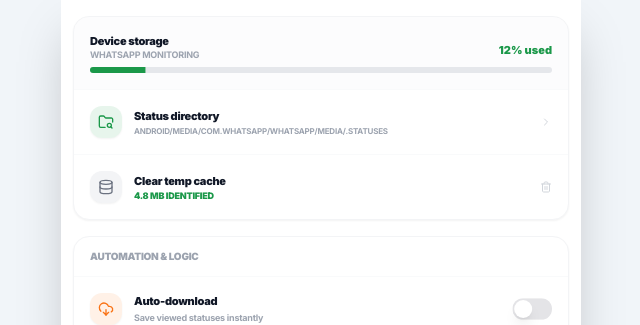
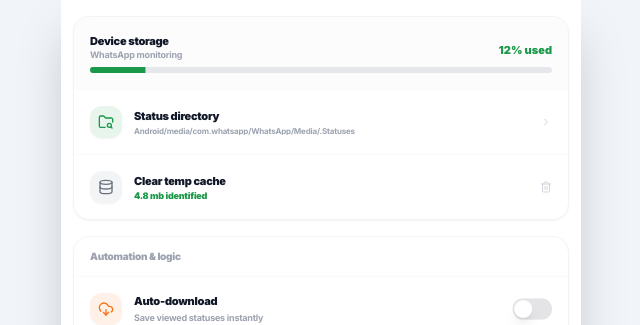
Before and after one commit to dailynoor2025/statuskeeper, a Next.js app: page /settings in a window 1280 px wide. Shown: the top 325 px of the page, without its empty margins (319-959 px from the left). Built offline with nearby package versions, Linux system fonts and the light colour scheme.

Commit message:
"Fix all Gradle errors for my Android project Status Keeper (com.qhaleel

```diff
--- a/src/app/globals.css
+++ b/src/app/globals.css
@@ -42,7 +42,7 @@
   grid-template-columns: repeat(3, 1fr);
   gap: 1px;
   width: 100%;
-  padding: 1px;
+  padding: 0;
 }
 
 .no-scrollbar::-webkit-scrollbar { display: none; }
--- a/src/components/layout/AppHeader.tsx
+++ b/src/components/layout/AppHeader.tsx
@@ -57,7 +57,7 @@ export function AppHeader({ isPro, onHelpClick }: AppHeaderProps) {
             <DropdownMenuContent align="end" className="w-48 rounded-2xl p-1.5 shadow-2xl border-none glass-morphism">
               <DropdownMenuItem className="rounded-xl text-[10px] font-bold py-2" asChild>
                 <a href="https://sites.google.com/view/qhaleel-latest-apps/home" target="_blank" rel="noopener noreferrer">
-                  Latest apps 🔥
+                  Latest apps
                 </a>
               </DropdownMenuItem>
               <DropdownMenuItem className="rounded-xl text-[10px] font-bold py-2" asChild>
--- a/src/components/views/PremiumView.tsx
+++ b/src/components/views/PremiumView.tsx
@@ -81,7 +81,7 @@ export function PremiumView({ isPro, onProChange }: PremiumViewProps) {
     <div className="px-3 py-3 space-y-3 w-full h-full overflow-y-auto no-scrollbar bg-gray-50/10">
       <div className="text-center space-y-0.5 animate-in fade-in duration-500">
         <h2 className="text-[clamp(10px,2.5vw,12px)] font-black text-gray-900 tracking-tight">Premium dashboard</h2>
-        <p className="text-[clamp(8px,2vw,10px)] text-gray-400 font-bold tracking-tight uppercase">Ad-free access points</p>
+        <p className="text-[clamp(8px,2vw,10px)] text-gray-400 font-bold tracking-tight">Ad-free access points</p>
       </div>
 
       {isPro && (
--- a/src/components/views/SettingsView.tsx
+++ b/src/components/views/SettingsView.tsx
@@ -61,7 +61,7 @@ export function SettingsView() {
           <div className="flex justify-between items-end mb-2">
             <div>
               <p className="text-[clamp(10px,2.5vw,11px)] font-black tracking-tight text-gray-900">Device storage</p>
-              <p className="text-[clamp(8px,2vw,9px)] text-gray-400 font-bold tracking-tight leading-none uppercase">WhatsApp monitoring</p>
+              <p className="text-[clamp(8px,2vw,9px)] text-gray-400 font-bold tracking-tight leading-none">WhatsApp monitoring</p>
             </div>
             <p className="text-[clamp(10px,2.5vw,11px)] font-black text-primary">12% used</p>
           </div>
@@ -76,7 +76,7 @@ export function SettingsView() {
               </div>
               <div className="min-w-0">
                 <p className="text-[clamp(10px,2.5vw,11px)] font-black tracking-tight text-gray-900 truncate">Status directory</p>
-                <p className="text-[clamp(7px,1.8vw,8px)] text-gray-400 font-bold tracking-tight leading-none mt-0.5 truncate uppercase">Android/media/com.whatsapp/WhatsApp/Media/.Statuses</p>
+                <p className="text-[clamp(7px,1.8vw,8px)] text-gray-400 font-bold tracking-tight leading-none mt-0.5 truncate">Android/media/com.whatsapp/WhatsApp/Media/.Statuses</p>
               </div>
             </div>
             <ChevronRight className="w-3 h-3 text-gray-300 flex-shrink-0" />
@@ -92,7 +92,7 @@ export function SettingsView() {
               </div>
               <div>
                 <p className="text-[clamp(10px,2.5vw,11px)] font-black tracking-tight text-gray-900">Clear temp cache</p>
-                <p className="text-[clamp(8px,2vw,9px)] text-primary font-black tracking-tight leading-none mt-0.5 uppercase">{cacheSize} identified</p>
+                <p className="text-[clamp(8px,2vw,9px)] text-primary font-black tracking-tight leading-none mt-0.5">{cacheSize} identified</p>
               </div>
             </div>
             <Trash2 className="w-3 h-3 text-gray-300 group-hover:text-destructive transition-colors flex-shrink-0" />
@@ -102,7 +102,7 @@ export function SettingsView() {
 
       <div className="bg-white rounded-2xl border border-gray-100 overflow-hidden shadow-sm mb-4 w-full">
         <div className="px-4 py-3 border-b border-gray-50">
-          <p className="text-[clamp(9px,2.2vw,10px)] font-black text-gray-400 tracking-tight uppercase">Automation & logic</p>
+          <p className="text-[clamp(9px,2.2vw,10px)] font-black text-gray-400 tracking-tight">Automation & logic</p>
         </div>
         <div className="divide-y divide-gray-50">
           <div
--- a/src/components/views/StatusView.tsx
+++ b/src/components/views/StatusView.tsx
@@ -5,7 +5,7 @@ import { StatusCard } from "@/components/ui/StatusCard";
 import { MediaViewer } from "@/components/ui/MediaViewer";
 import { NativeVideoAd } from "@/components/ads/AdComponents";
 import { PlaceHolderImages } from "@/lib/placeholder-images";
-import { Smartphone, RefreshCcw, Camera, PlayCircle, CheckSquare, X, CheckSquare2, FileWarning } from "lucide-react";
+import { RefreshCcw, Camera, PlayCircle, CheckSquare, X, CheckSquare2, FileWarning } from "lucide-react";
 import { useEffect, useState, useMemo, useCallback } from "react";
 import { Button } from "@/components/ui/button";
 import { toast } from "@/hooks/use-toast";
@@ -113,7 +113,7 @@ export function StatusView() {
       <div className="flex flex-col items-center justify-center min-h-[60vh] w-full space-y-4">
         <div className="relative">
           <div className="bg-primary/5 p-8 rounded-full animate-pulse border border-primary/10">
-            <Smartphone className="w-6 h-6 text-primary/30" />
+            <RefreshCcw className="w-6 h-6 text-primary/30" />
           </div>
           <div className="absolute inset-0 flex items-center justify-center">
             <RefreshCcw className="w-4 h-4 text-primary animate-spin" />
```
Also changed, not shown: next.config.ts (line endings or trailing spaces), src/components/views/SavedView.tsx (line endings or trailing spaces), src/lib/ad-config.ts (line endings or trailing spaces), 5 other files (tests, documents, lock files or other folders).
